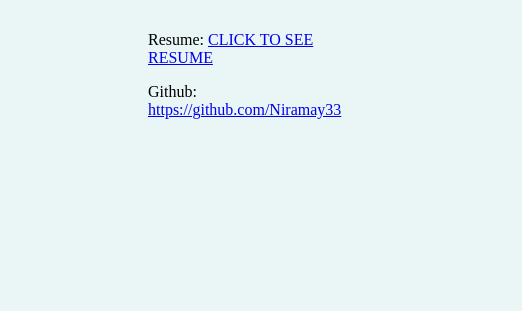
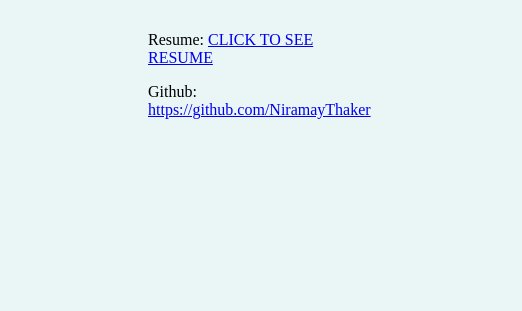
Before and after one commit to NiramayThaker/niramay_thaker, a plain HTML site: page index.html in a window 1280 px wide. Shown: the part 431-742 px from the top of the page, 813-1335 px from the left, 522 px wide, since content can reach past the window. Drawn offline with Linux system fonts and the light colour scheme.

Commit message:
Update index.html

```diff
--- a/index.html
+++ b/index.html
@@ -14,7 +14,7 @@
         <p><em>Python programmer</em></p>
         <p>A person who loves to create <strong>new things</strong> & <strong>Make life easy to leave</strong> and trying to change the world with technology</p>
         <p><br>Resume: <a href=".\Niramay-Thaker-Resume.pdf">CLICK TO SEE RESUME</a></p>
-        <p>Github: <a href="https://github.com/Niramay33">https://github.com/Niramay33</a></p>
+        <p>Github: <a href="https://github.com/Niramay33">https://github.com/NiramayThaker</a></p>
         </td>
       </tr>
     </table>
```
